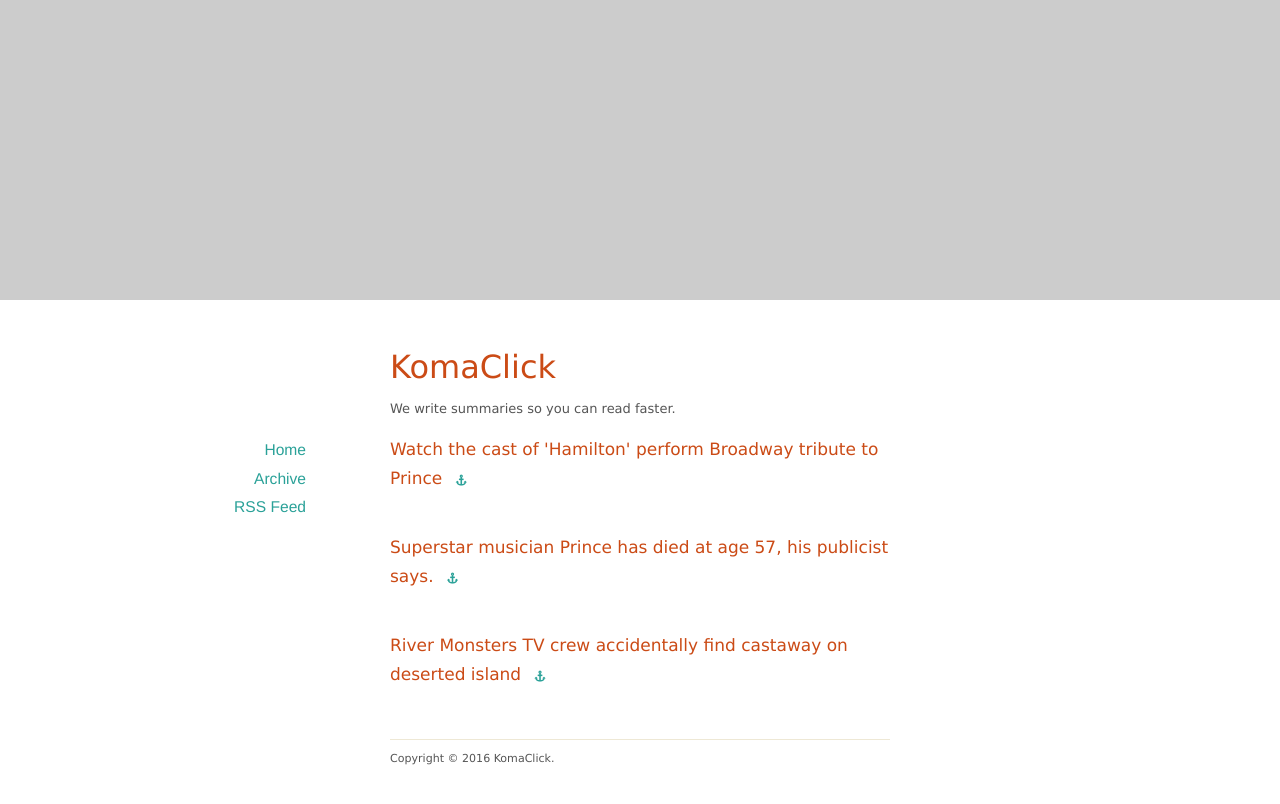
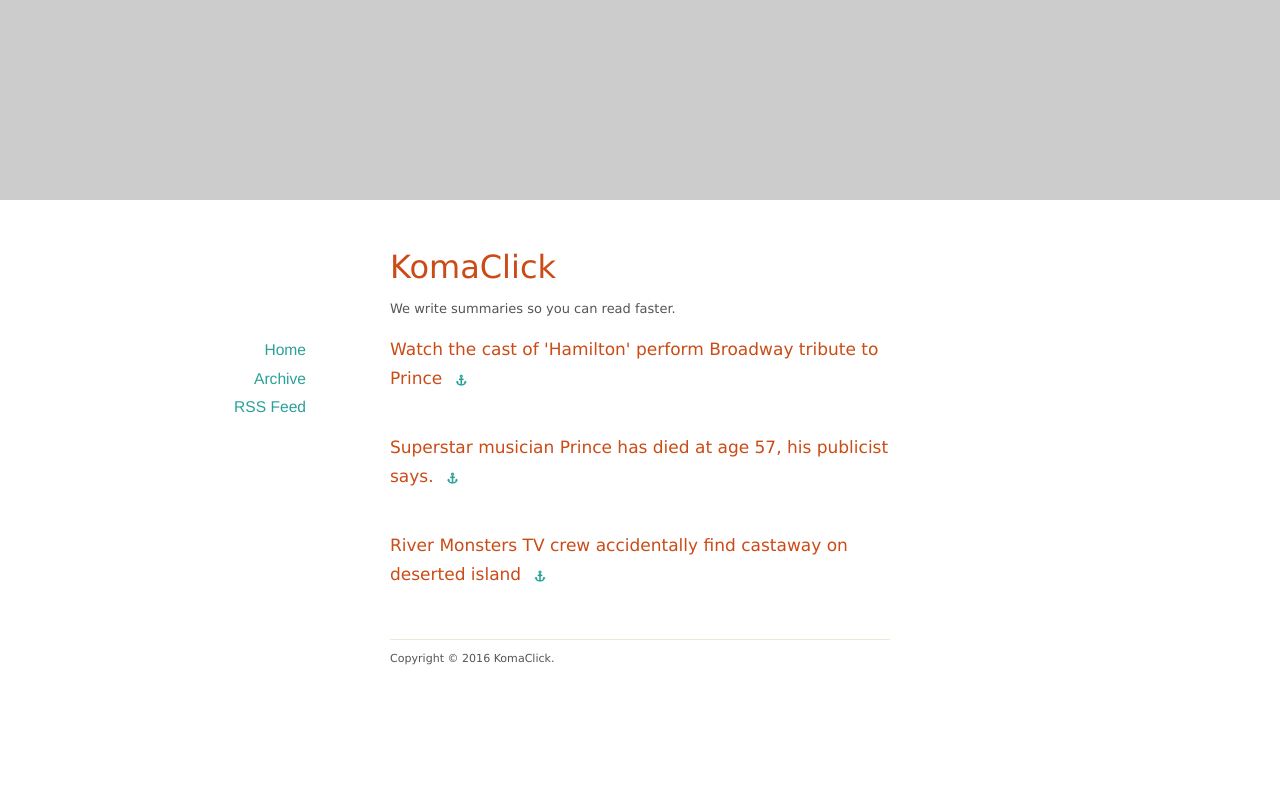
Before and after one commit to Ideadrops/komaclick.github.io, a Jekyll site: the page built from archives/index.html, in a window 1280 px wide. Shown: the top 804 px of the page. Built offline with Jekyll 4.4.1, drawn with Linux system fonts in a browser that asks for light colours; nearby versions of some CDN libraries.

Commit message:
fixed ad

```diff
--- a/_layouts/default.html
+++ b/_layouts/default.html
@@ -27,10 +27,10 @@
 
 <body>
 
-<div class="head-ad" style="height:300px;width:100%;background: #ccc;">
+<div class="head-ad" style="width:100%;background: #ccc;">
 		<!-- Responsiver banner -->
 		<ins class="adsbygoogle"
-			style="display:block"
+			style="display:block;padding:100px;"
 			data-ad-client="ca-pub-7004039348107787"
 			data-ad-slot="9147249750"
 			data-ad-format="auto"></ins>
```
